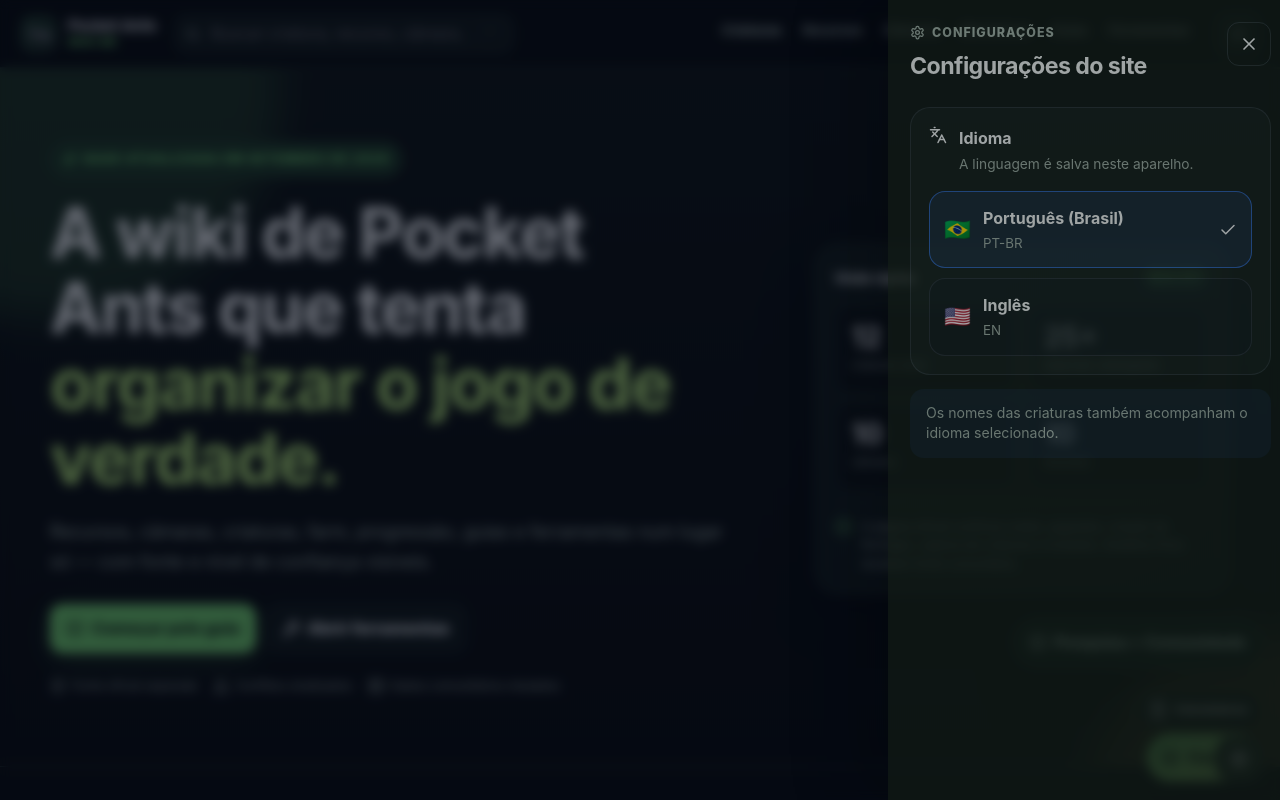
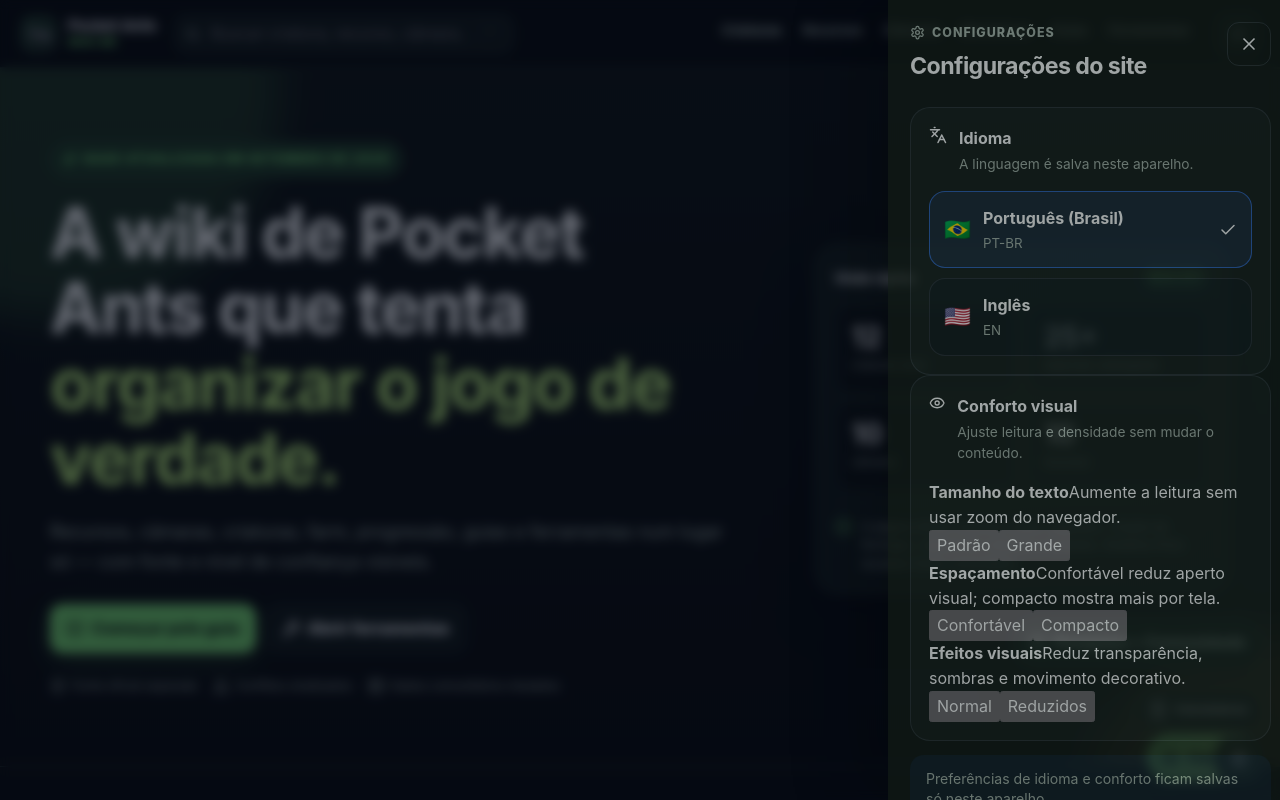
Before and after one commit to zeckofc143-hub/manga-bridge, a React (Vite) app: page / in a window 1280 px wide. Both pictures are taken after a click on the button 1239 px from the left and 759 px from the top of the page. Shown: the top 800 px of the page. Built offline with nearby package versions, Linux system fonts and the light colour scheme.

Commit message:
feat: add visual comfort controls to site settings

```diff
--- a/src/LanguageProviderLite.jsx
+++ b/src/LanguageProviderLite.jsx
@@ -1,10 +1,30 @@
 import React, { createContext, useContext, useEffect, useMemo, useState } from 'react';
-import { Check, Languages, Settings, X } from 'lucide-react';
+import { Check, Eye, Languages, Settings, X } from 'lucide-react';
 import { creatureDescription, creatureName } from './i18n';
 import './settings.css';
 
 const LanguageContext = createContext(null);
 const STORAGE_KEY = 'pa-language';
+const COMFORT_KEY = 'pa-visual-comfort-v1';
+
+const defaultComfort = {
+  text: 'standard',
+  density: 'comfortable',
+  effects: 'normal'
+};
+
+function readComfort(){
+  try{
+    const parsed = JSON.parse(localStorage.getItem(COMFORT_KEY) || '{}');
+    return {
+      text: parsed.text === 'large' ? 'large' : 'standard',
+      density: parsed.density === 'compact' ? 'compact' : 'comfortable',
+      effects: parsed.effects === 'reduced' ? 'reduced' : 'normal'
+    };
+  }catch{
+    return defaultComfort;
+  }
+}
 
 export function LanguageProvider({ children }) {
   const [language,setLanguageState] = useState(()=>localStorage.getItem(STORAGE_KEY) === 'en' ? 'en' : 'pt');
@@ -37,6 +57,7 @@
 export function SiteSettings(){
   const {language,setLanguage,t} = useLanguage();
   const [open,setOpen] = useState(false);
+  const [comfort,setComfort] = useState(readComfort);
 
   useEffect(()=>{
     if(!open) return;
@@ -44,6 +65,15 @@
     window.addEventListener('keydown',onKey);
     return ()=>window.removeEventListener('keydown',onKey);
   },[open]);
+
+  useEffect(()=>{
+    document.documentElement.dataset.uxText = comfort.text;
+    document.documentElement.dataset.uxDensity = comfort.density;
+    document.documentElement.dataset.uxEffects = comfort.effects;
+    try{ localStorage.setItem(COMFORT_KEY,JSON.stringify(comfort)); }catch{}
+  },[comfort]);
+
+  const updateComfort = (key,value) => setComfort(current=>({...current,[key]:value}));
 
   return <>
     <button className="pa-settings-fab" onClick={()=>setOpen(true)} aria-label={t('Abrir configurações','Open settings')} title={t('Configurações','Settings')}><Settings size={20}/></button>
@@ -57,16 +87,44 @@
         <section className="pa-settings-section">
           <div className="pa-settings-section-title"><Languages size={18}/><div><strong>{t('Idioma','Language')}</strong><span>{t('A linguagem é salva neste aparelho.','Language is saved on this device.')}</span></div></div>
           <div className="pa-language-options">
-            <button className={language==='pt'?'active':''} onClick={()=>setLanguage('pt')}>
+            <button className={language==='pt'?'active':''} onClick={()=>setLanguage('pt')} aria-pressed={language==='pt'}>
               <span className="pa-language-flag">🇧🇷</span><div><strong>Português (Brasil)</strong><small>PT-BR</small></div>{language==='pt'&&<Check size={18}/>}
             </button>
-            <button className={language==='en'?'active':''} onClick={()=>setLanguage('en')}>
+            <button className={language==='en'?'active':''} onClick={()=>setLanguage('en')} aria-pressed={language==='en'}>
               <span className="pa-language-flag">🇺🇸</span><div><strong>English</strong><small>EN</small></div>{language==='en'&&<Check size={18}/>}
             </button>
           </div>
         </section>
 
-        <div className="pa-settings-note">{t('Os nomes das criaturas também acompanham o idioma selecionado.','Creature names also follow the selected language.')}</div>
+        <section className="pa-settings-section pa-comfort-section">
+          <div className="pa-settings-section-title"><Eye size={18}/><div><strong>{t('Conforto visual','Visual comfort')}</strong><span>{t('Ajuste leitura e densidade sem mudar o conteúdo.','Tune reading comfort and density without changing content.')}</span></div></div>
+
+          <div className="pa-comfort-row">
+            <div className="pa-comfort-label"><strong>{t('Tamanho do texto','Text size')}</strong><span>{t('Aumente a leitura sem usar zoom do navegador.','Increase readability without browser zoom.')}</span></div>
+            <div className="pa-segmented" role="group" aria-label={t('Tamanho do texto','Text size')}>
+              <button className={comfort.text==='standard'?'active':''} onClick={()=>updateComfort('text','standard')} aria-pressed={comfort.text==='standard'}>{t('Padrão','Standard')}</button>
+              <button className={comfort.text==='large'?'active':''} onClick={()=>updateComfort('text','large')} aria-pressed={comfort.text==='large'}>{t('Grande','Large')}</button>
+            </div>
+          </div>
+
+          <div className="pa-comfort-row">
+            <div className="pa-comfort-label"><strong>{t('Espaçamento','Spacing')}</strong><span>{t('Confortável reduz aperto visual; compacto mostra mais por tela.','Comfortable reduces visual crowding; compact shows more per screen.')}</span></div>
+            <div className="pa-segmented" role="group" aria-label={t('Espaçamento','Spacing')}>
+              <button className={comfort.density==='comfortable'?'active':''} onClick={()=>updateComfort('density','comfortable')} aria-pressed={comfort.density==='comfortable'}>{t('Confortável','Comfortable')}</button>
+              <button className={comfort.density==='compact'?'active':''} onClick={()=>updateComfort('density','compact')} aria-pressed={comfort.density==='compact'}>{t('Compacto','Compact')}</button>
+            </div>
+          </div>
+
+          <div className="pa-comfort-row">
+            <div className="pa-comfort-label"><strong>{t('Efeitos visuais','Visual effects')}</strong><span>{t('Reduz transparência, sombras e movimento decorativo.','Reduce transparency, shadows and decorative motion.')}</span></div>
+            <div className="pa-segmented" role="group" aria-label={t('Efeitos visuais','Visual effects')}>
+              <button className={comfort.effects==='normal'?'active':''} onClick={()=>updateComfort('effects','normal')} aria-pressed={comfort.effects==='normal'}>{t('Normal','Normal')}</button>
+              <button className={comfort.effects==='reduced'?'active':''} onClick={()=>updateComfort('effects','reduced')} aria-pressed={comfort.effects==='reduced'}>{t('Reduzidos','Reduced')}</button>
+            </div>
+          </div>
+        </section>
+
+        <div className="pa-settings-note">{t('Preferências de idioma e conforto ficam salvas só neste aparelho.','Language and comfort preferences are saved only on this device.')}</div>
       </aside>
     </div>}
   </>;
```
